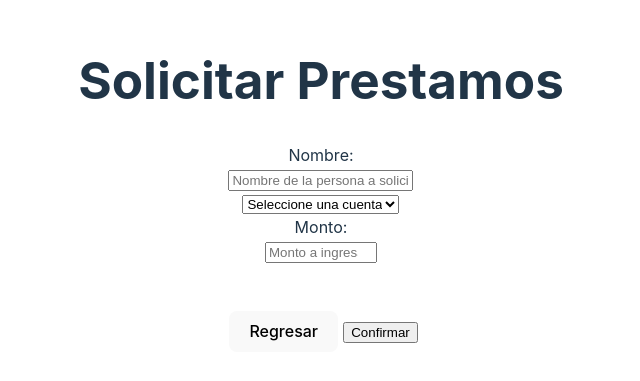
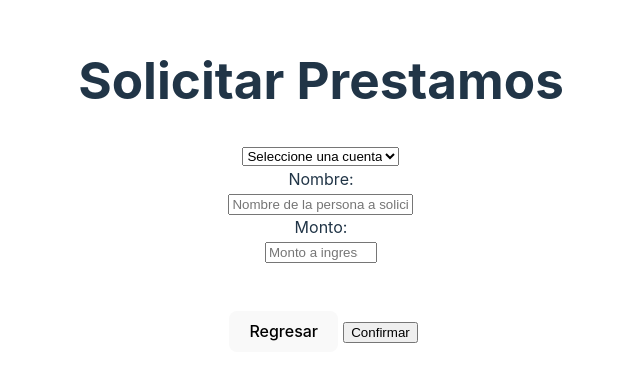
Before and after one commit to HappyGick/myMoney, a React (Vite) app: page /menu_SolPres/SolPres in a window 1280 px wide. Shown: the part 215-596 px from the top of the page, without its empty margins (319-959 px from the left). Built offline with nearby package versions, Linux system fonts and the light colour scheme.

Commit message:
se acoplo prestamos a cuentas

```diff
--- a/src/Prestamos/Solicitar_prestamo.tsx
+++ b/src/Prestamos/Solicitar_prestamo.tsx
@@ -120,17 +120,18 @@ export const FormSolicitarPrestamo = ()=>{
                 <h1>Solicitar Prestamos</h1>
 
                 <div className="container">
-                    <div className="campo">
-                        <label>Nombre:</label>
-                        <br />
-                        <input type="text" maxLength={50} minLength={10} name='nombre' placeholder={'Nombre de la persona a solicitar'} onChange={cambios} required/>
-                    </div>
 
                     <select id="cuentas" onClick={Opciones} onChange={showOption}>
                         <option value="null">Seleccione una cuenta</option>
                     </select>
 
                     <div id='card'></div>
+
+                    <div className="campo">
+                        <label>Nombre:</label>
+                        <br />
+                        <input type="text" maxLength={50} minLength={10} name='nombre' placeholder={'Nombre de la persona a solicitar'} onChange={cambios} required/>
+                    </div>
 
                     <div className="campo">
                         <label>Monto:</label>
```
